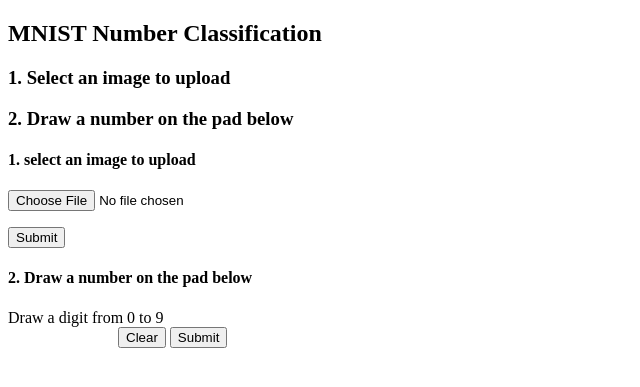
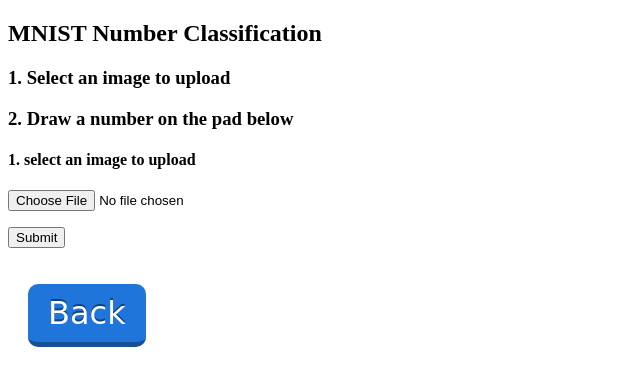
Before and after one commit to jwa33woo33/Image_classification_web_app, a Flask app: template templates/upload.html in a window 1280 px wide. Shown: the top 387 px of the page, without its empty margins (0-640 px from the left). Run offline with Flask 2, Linux system fonts and the light colour scheme; the template is opened without the code that fills it, so the values that code supplies are empty; some libraries are stand-ins or nearby versions.

Commit message:
2021-02-02

```diff
--- a/app.py
+++ b/app.py
@@ -10,6 +10,9 @@ from torchvision.utils import save_image
 
 from inference import evaluation
 from model import LeNet
+
+from keras.models import model_from_json
+import json
 
 file_extensions = set(['png', 'jpg', 'jpeg', 'gif'])
 
@@ -28,11 +31,19 @@ app.config['UPLOAD_FOLDER'] = save_img_path
 def img_files(filename):
 	return '.' in filename and filename.rsplit('.', 1)[1].lower() in file_extensions
 
-@app.route('/', methods =['GET'])
-def upload_form():
-	return render_template('upload.html')
+@app.route('/')
+def index():
+	return render_template('index.html')
 
-@app.route('/', methods=['POST'])
+@app.route('/mnist/upload')
+def mnist_upload():
+    return render_template('upload.html')
+
+@app.route('/mnist/pad')
+def mnist_pad():
+    return render_template('pad.html')
+
+@app.route('/predict', methods=['POST'])
 def upload_image():
 	if 'file' not in request.files:
 		flash('No file part')
@@ -66,7 +77,21 @@ def upload_image():
 		flash('Image extension must be -> png, jpg, jpeg, gif')
 		return redirect(request.url)
 
+def pad_image():
+        #pad output:
+        model = LeNet().to(device)
+        weight_path = './weight/mnist.pth'
+        array_raw = json.loads(request.data)['array']
+        array_raw_np = np.array(array_raw)
+        array_processed = []
+        for i in range(0,280, 10):
+            for j in range(0, 280, 10):
+                array_processed.append(int(np.average(array_raw[i:i+10, j:j+10])))
+        pixels = np.array(array_processed).flatten().reshape((1,28,28,1))
 
+        image, pred = evaluation(pixels, weight_path, model)
+        json_respond = json.dumps({"digit": "{}".format(pred)})
+        return json_respond
 
 
 
--- a/templates/upload.html
+++ b/templates/upload.html
@@ -1,5 +1,32 @@
 <!doctype html>
+<head>
+<style>
+        .btn {
+                text-decoration:none;
+                font-size: 2rem;
+                color: White;
+                padding: 10px 20px 10px 20px;
+                margin: 20px;
+                display: inline-block;
+                border-radius: 10px;
+                transition:all 0.1s;
+                text-shadow: 0px -2px rgba(0, 0, 0, 0.44);
+                font-family: 'Lobster', cursive;
+        }
+        .btn:active{
+                transform: translateY(3px);
+        }
+        .btn.blue{
+                background-color: #1f75d9;
+                border-bottom:5px solid #165195;
+        }
+        .btn.blue:active{
+                border-bottom:2px solid #165195;
+        }
+</style>
 <title>Python Flask Image Upload and Display Example</title>
+</head>
+<body>
 <h2>MNIST Number Classification </h2>
 <h3>1. Select an image to upload </h3>
 <h3>2. Draw a number on the pad below </h3>
@@ -34,25 +61,7 @@
 		<input type="submit" value="Submit">
 	</p>
 </form>
-<h4> 2. Draw a number on the pad below </h4>
-<link rel = "stylesheet" href="../public/css/style.css">
-<div class = "container">
-	<div id = "sketch">
-		<div class = "describtion"> Draw a digit from 0 to 9 </div>
-		<div class = "row">
-			<div class = "col-sm-4"> </div>
-			<div class = "col-sm-4">
-				<div class = "container" style = "padding-left: 110px">
-					<button type = "button" class = "button clear" id = "clear" onclick ="redrraw()"> Clear </button>
-					<button id = "submit-btn" class = "button submit" type ="submit"> Submit </button>
-				</div>
-			</div>
-			<div class= "col-sm-4"></div>
-		</div>
-	</div>
-</div>
 
-<script type = "text/javascript" src = "../public/src/app.js"></script>
-<script src = "https://ajax.googleapis.com/ajax/libs/jquery/1.9.1/jquery.min.js"></script>
-<!--credit to github.com/vic614/mnist -->
-</script>
+<a class = "btn blue" href="../">Back</a>
+
+</body>
```
